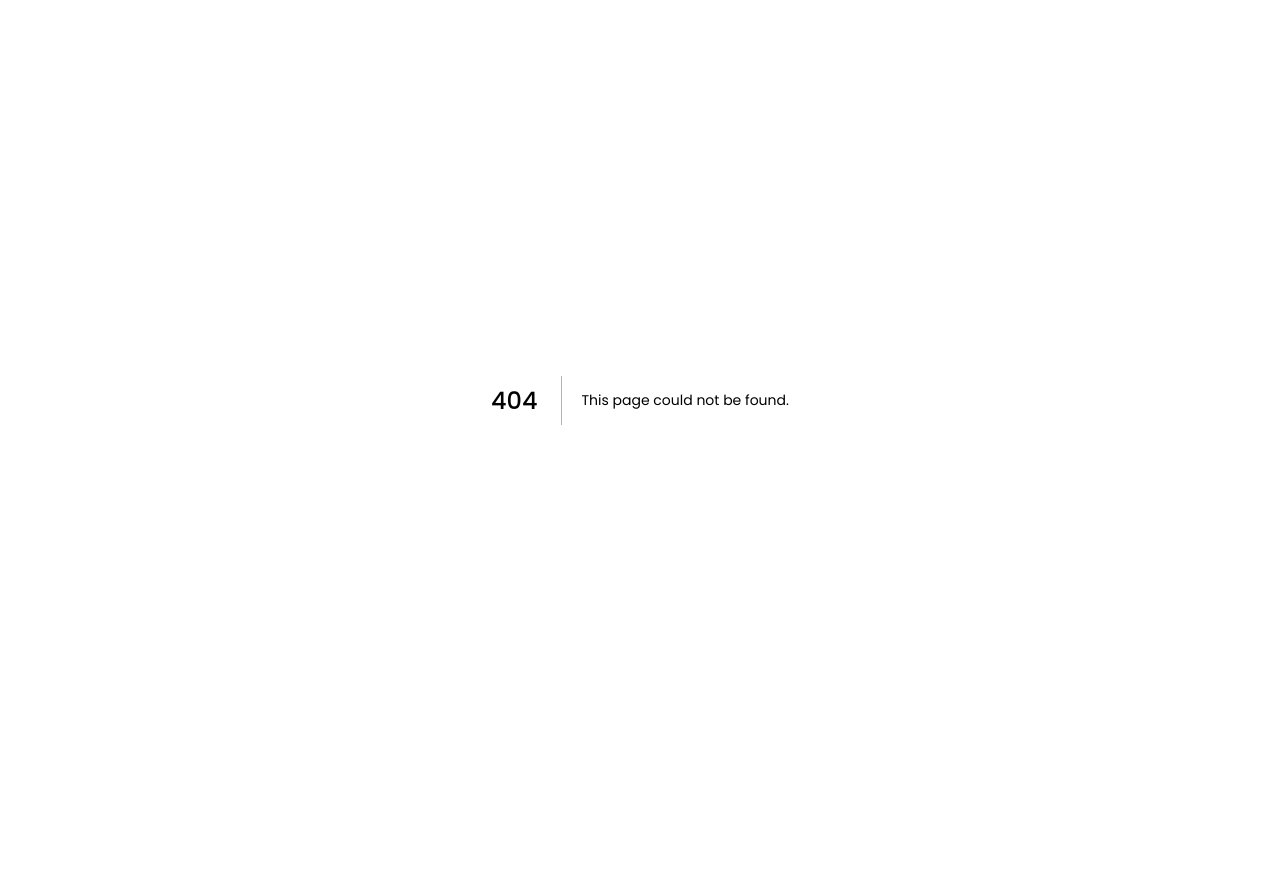
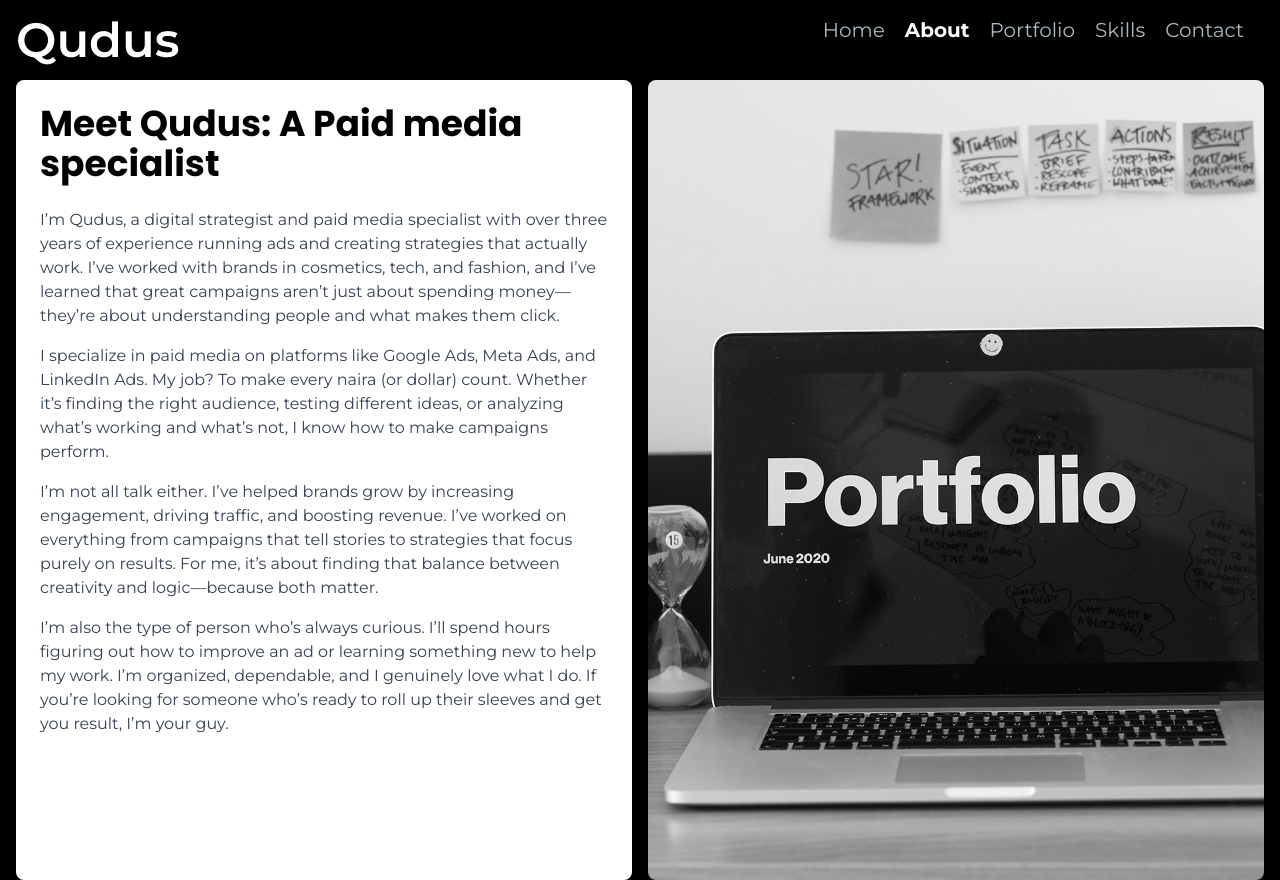
Before and after one commit to OluwafisayoIbrahim/QudusYoung, a Next.js app: page /about in a window 1280 px wide. Before the commit this address had no page. Before the commit the page ends 800 px from the top, so only its background shows below. Built offline with nearby package versions, Linux system fonts and the light colour scheme.

Commit message:
completed About page

```diff
--- /dev/null
+++ b/src/app/about/page.js
@@ -0,0 +1,44 @@
+"use client";
+import React from 'react';
+import Image from 'next/image';
+
+const About = () => {
+  return (
+    <main className="min-h-screen pt-20 px-4 bg-black">
+      <div className="max-w-7xl mx-auto grid grid-cols-1 md:grid-cols-2 gap-4">
+        {/* Left Column with white background, rounded corners, and padding */}
+        <div className="space-y-6 bg-white rounded-lg p-6 h-full min-h-screen shadow-lg">
+          <h1 className="lg:text-4xl sm:text-2xl font-bold text-black">Meet Qudus: A Paid media specialist</h1>
+          <div className="space-y-4 font-montserrat text-gray-700">
+          <p>
+          I’m Qudus, a digital strategist and paid media specialist with over three years of experience running ads and creating strategies that actually work. I’ve worked with brands in cosmetics, tech, and fashion, and I’ve learned that great campaigns aren’t just about spending money—they’re about understanding people and what makes them click.
+            </p>
+            <p>
+            I specialize in paid media on platforms like Google Ads, Meta Ads, and LinkedIn Ads. My job? To make every naira (or dollar) count. Whether it’s finding the right audience, testing different ideas, or analyzing what’s working and what’s not, I know how to make campaigns perform.
+            </p>
+            <p>
+            I’m not all talk either. I’ve helped brands grow by increasing engagement, driving traffic, and boosting revenue. I’ve worked on everything from campaigns that tell stories to strategies that focus purely on results. For me, it’s about finding that balance between creativity and logic—because both matter.
+            </p>
+            <p>
+            I’m also the type of person who’s always curious. I’ll spend hours figuring out how to improve an ad or learning something new to help my work. I’m organized, dependable, and I genuinely love what I do. If you’re looking for someone who’s ready to roll up their sleeves and get you result, I’m your guy.
+            </p>
+          </div>
+        </div>
+
+        {/* Right Column */}
+        <div className="relative xl:w-full xl:h-full sm:w-full sm:h-[300px] rounded-lg overflow-hidden">
+          <Image
+            src="/images/Portfolio-Desk.jpg"
+            alt="Profile"
+            layout="fill"
+            objectFit="cover"
+            className="grayscale"
+            priority
+          />
+        </div>
+      </div>
+    </main>
+  );
+};
+
+export default About;
--- a/src/app/assets/Typewriter.js
+++ b/src/app/assets/Typewriter.js
@@ -8,11 +8,11 @@ const Typewriter = () => {
         sequence={[
           "my name is Omotunde-Young Qudus.",
           5000,
-          "I am a Digital Strategist.",
+          "I'm a Digital Strategist.",
           5000,
-          "I am a Social Media Strategist.",
+          "I'm a Social Media Strategist.",
           5000,
-          "I am a Performance Marketer.",
+          "I'm a Performance Marketer.",
           5000,
         ]}
         wrapper="div"
--- a/src/app/components/Sidebar.js
+++ b/src/app/components/Sidebar.js
@@ -1,6 +1,7 @@
 "use client";
-import React, { useState, useEffect, useMemo } from "react";
+import React, { useState } from "react";
 import Link from "next/link";
+import { usePathname } from "next/navigation";
 import SidebarLink from "./SidebarLink";
 import { RxHamburgerMenu, RxCross1 } from "react-icons/rx";
 import { AnimatePresence, motion } from "framer-motion";
@@ -8,56 +9,17 @@ import Logo from "./Logo";
 
 const Sidebar = () => {
   const [navbarOpen, setNavbarOpen] = useState(false);
-  const [activeLink, setActiveLink] = useState("#home");
+  const pathname = usePathname();
 
-  const navItems = useMemo(
-    () => [
-      { name: "Home", path: "#home"},
-      { name: "About", path: "#about" },
-      { name: "Portfolio", path: "#portfolio" },
-      { name: "Skills", path: "#skills" },
-      { name: "Experience", path: "#experience" },
-      { name: "Contact", path: "#contact" },
-    ],
-    []
-  );
+  const navItems = [
+    { name: "Home", path: "/" },
+    { name: "About", path: "/about" },
+    { name: "Portfolio", path: "/portfolio" },
+    { name: "Skills", path: "/skills" },
+    { name: "Contact", path: "/contact" },
+  ];
 
-  useEffect(() => {
-    if (typeof window === "undefined") return;
-
-    const handleScroll = () => {
-      const scrollPosition = window.scrollY;
-      navItems.forEach((link) => {
-        const section = document.querySelector(link.path); // Now using valid selectors like "#projects"
-        if (section) {
-          const sectionTop = section.offsetTop;
-          const sectionHeight = section.clientHeight;
-          if (
-            scrollPosition >= sectionTop &&
-            scrollPosition < sectionTop + sectionHeight
-          ) {
-            setActiveLink(link.path);
-          }
-        }
-      });
-    };
-
-    const handleHashChange = () => {
-      setActiveLink(window.location.hash || "#home");
-    };
-
-    window.addEventListener("scroll", handleScroll);
-    window.addEventListener("hashchange", handleHashChange);
-    handleScroll(); // Initial check
-
-    return () => {
-      window.removeEventListener("scroll", handleScroll);
-      window.removeEventListener("hashchange", handleHashChange);
-    };
-  }, [navItems]);
-
-  const handleLinkClick = (href) => {
-    setActiveLink(href);
+  const handleLinkClick = () => {
     setNavbarOpen(false);
   };
 
@@ -79,8 +41,8 @@ const Sidebar = () => {
                   <SidebarLink
                     href={link.path}
                     title={link.name}
-                    isActive={activeLink === link.path}
-                    onClick={() => handleLinkClick(link.path)}
+                    isActive={pathname === link.path}
+                    onClick={handleLinkClick}
                   />
                 </li>
               ))}
@@ -129,8 +91,8 @@ const Sidebar = () => {
                     <SidebarLink
                       href={link.path}
                       title={link.name}
-                      isActive={activeLink === link.path}
-                      onClick={() => handleLinkClick(link.path)}
+                      isActive={pathname === link.path}
+                      onClick={handleLinkClick}
                     />
                   </li>
                 ))}
--- a/src/app/layout.js
+++ b/src/app/layout.js
@@ -1,5 +1,8 @@
+// src/app/layout.js
+
 import { Poppins, Montserrat } from "next/font/google";
 import "./globals.css";
+import Sidebar from './components/Sidebar';  // Import Sidebar
 
 const poppins = Poppins({
   variable: "--font-poppins",
@@ -10,7 +13,7 @@ const poppins = Poppins({
 const montserrat = Montserrat({
   variable: "--font-montserrat",
   subsets: ["latin"],
-  weight:  ["400", "500", "600", "700"]
+  weight: ["400", "500", "600", "700"]
 });
 
 export const metadata = {
@@ -21,10 +24,12 @@ export const metadata = {
 export default function RootLayout({ children }) {
   return (
     <html lang="en">
-      <body
-        className={`${poppins.variable} ${montserrat.variable} antialiased`}
-      >
-        {children}
+      <body className={`${poppins.variable} ${montserrat.variable} antialiased`}>
+        {/* Sidebar should be part of the layout */}
+        <div className="flex">
+          <Sidebar /> {/* Place Sidebar here */}
+          <main className="flex-1">{children}</main> {/* Page content */}
+        </div>
       </body>
     </html>
   );
--- a/src/app/page.js
+++ b/src/app/page.js
@@ -1,10 +1,10 @@
-"use client"
-import React, { useEffect, useState } from 'react';
-import Sidebar from './components/Sidebar';
-import SocialLinks from './components/SocialLinks';
-import Link from 'next/link';
-import Typewriter from './assets/Typewriter';
-import { motion } from 'framer-motion';
+"use client";
+import React, { useEffect, useState } from "react";
+import Sidebar from "./components/Sidebar";
+import SocialLinks from "./components/SocialLinks";
+import Link from "next/link";
+import Typewriter from "./assets/Typewriter";
+import { motion } from "framer-motion";
 
 const MagneticButton = ({ href, children }) => {
   const [position, setPosition] = useState({ x: 0, y: 0 });
@@ -21,7 +21,7 @@ const MagneticButton = ({ href, children }) => {
 
     const center = {
       x: left + width / 2,
-      y: top + height / 2
+      y: top + height / 2,
     };
 
     // Calculate distance from center (max 30px movement)
@@ -31,7 +31,7 @@ const MagneticButton = ({ href, children }) => {
 
     setPosition({
       x: Math.max(Math.min(x, maxDistance), -maxDistance),
-      y: Math.max(Math.min(y, maxDistance), -maxDistance)
+      y: Math.max(Math.min(y, maxDistance), -maxDistance),
     });
   };
 
@@ -57,7 +57,7 @@ const MagneticButton = ({ href, children }) => {
           type: "spring",
           stiffness: 150,
           damping: 15,
-          mass: 0.1
+          mass: 0.1,
         }}
       >
         {children}
@@ -68,14 +68,11 @@ const MagneticButton = ({ href, children }) => {
 
 const Page = () => {
   return (
-    <main className="min-h-screen bg-black p-6 lg:p-12 flex" id="#home">
-      {/* Sidebar Component */}
-      <Sidebar />
-
+    <main className="min-h-screen bg-black p-6 lg:p-12 flex">
       <div className="flex flex-col justify-center max-w-4xl mx-auto ml-4 lg:ml-32 mt-20">
         <h1 className="text-4xl lg:text-6xl text-white mb-8 space-y-4">
           <span className="text-white bg-clip-text bg-gradient-to-r from-primary-400 to-secondary-600">
-            Hello! {" "}
+            Hello!{" "}
           </span>
           <br />
           <div className="w-full overflow-hidden">
--- a/tailwind.config.mjs
+++ b/tailwind.config.mjs
@@ -7,11 +7,12 @@ const config = {
   ],
   theme: {
       screens: {
-        'sm': '640px',
-        'md': '768px',
-        'lg': '1024px',
-        'xl': '1280px',
-        '2xl': '1536px',
+        'xs': '320px',
+        'sm': '375px',
+        'md': '425px',
+        'lg': '768px',
+        'xl': '1024px',
+        '2xl': '1440px',
       },
     extend: {
       colors: {
```
Also changed, not shown: public/images/Portfolio-Desk.jpg (added), public/images/image-1000x600.jpg (added).
